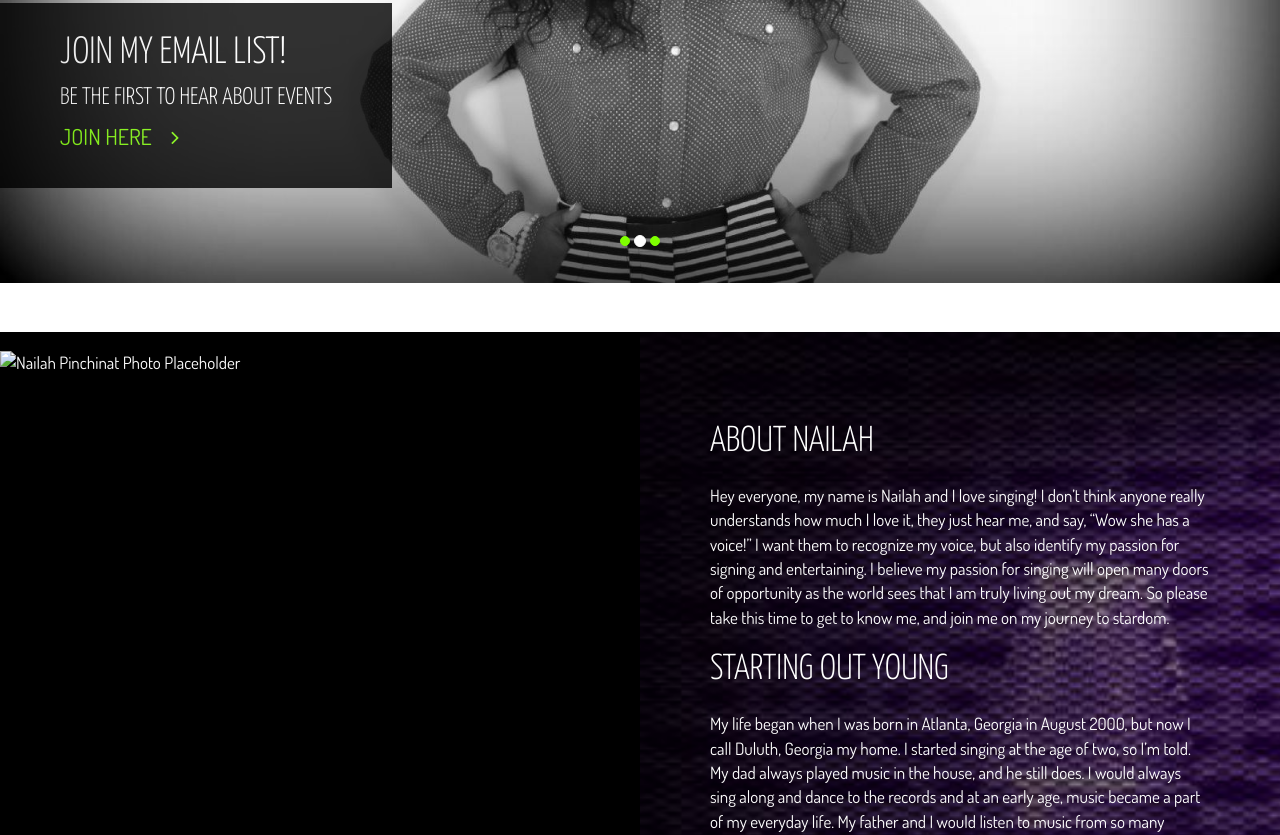
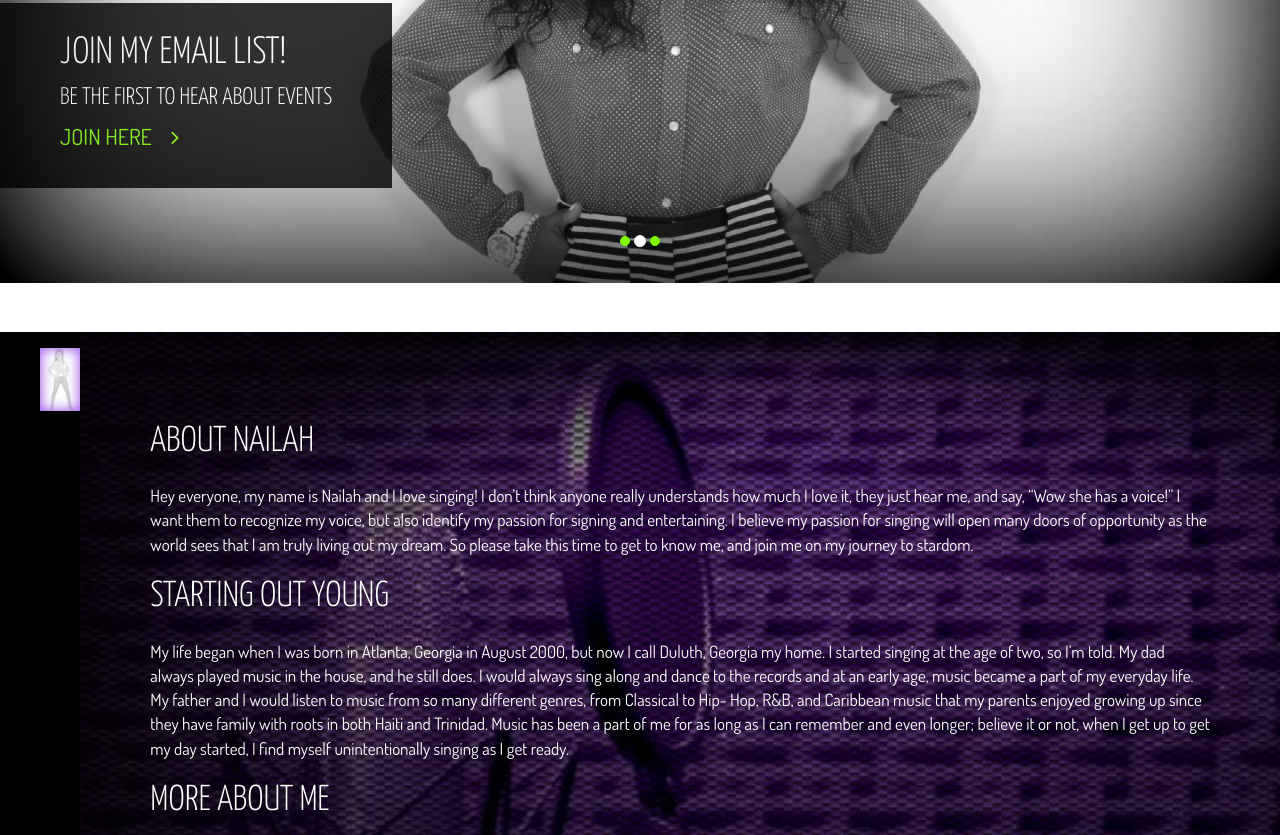
Before and after one commit to orkist/nailah-web, a plain HTML site: page index.html in a window 1280 px wide. Shown: the part 397-1232 px from the top of the page. Drawn offline with Linux system fonts and the light colour scheme; some packages are replaced by stand-ins of ours.

Commit message:
created image for about

```diff
--- a/css/main.css
+++ b/css/main.css
@@ -471,15 +471,16 @@ h2 {
 
 .guitar2 {
   top: 0;
-  width: 50%;
+  width: 75%;
 }
 
 .guitar2 img {
-  padding-top: 3%;
+  padding-top: 20%;
+  padding-left: 50%;
 }
 
 .about-content {
-  width: 50%;
+  width: 1000%;
   background-image: url("../images/about-bg.jpg");
   background-position: left bottom;
   background-repeat: no-repeat;
--- a/index.html
+++ b/index.html
@@ -157,7 +157,7 @@
 
 	<section id="about">
 		<div class="guitar2">
-			<img class="img-responsive" src="" alt="Nailah Pinchinat Photo Placeholder">
+			<img class="img-responsive" src="images/standing.jpg" alt="Nailah Pinchinat Photo Placeholder">
 		</div>
 		<div class="about-content">
 					<h2>About Nailah</h2>
```
Also changed, not shown: images/1standing.jpg (added), images/oldstanding.jpg (added), images/scratchphotos/standing.png (added), images/standing.jpg (added).
